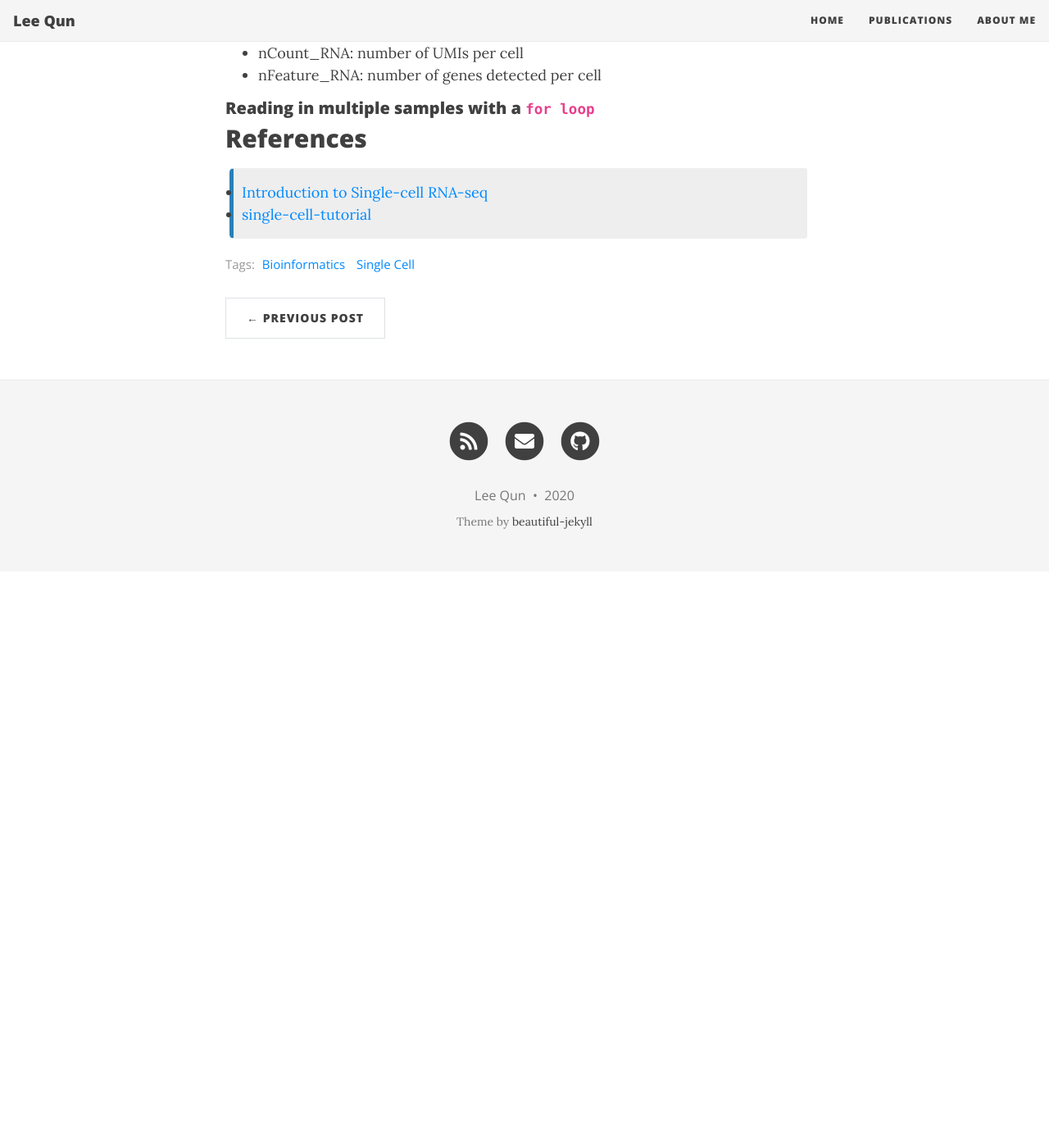
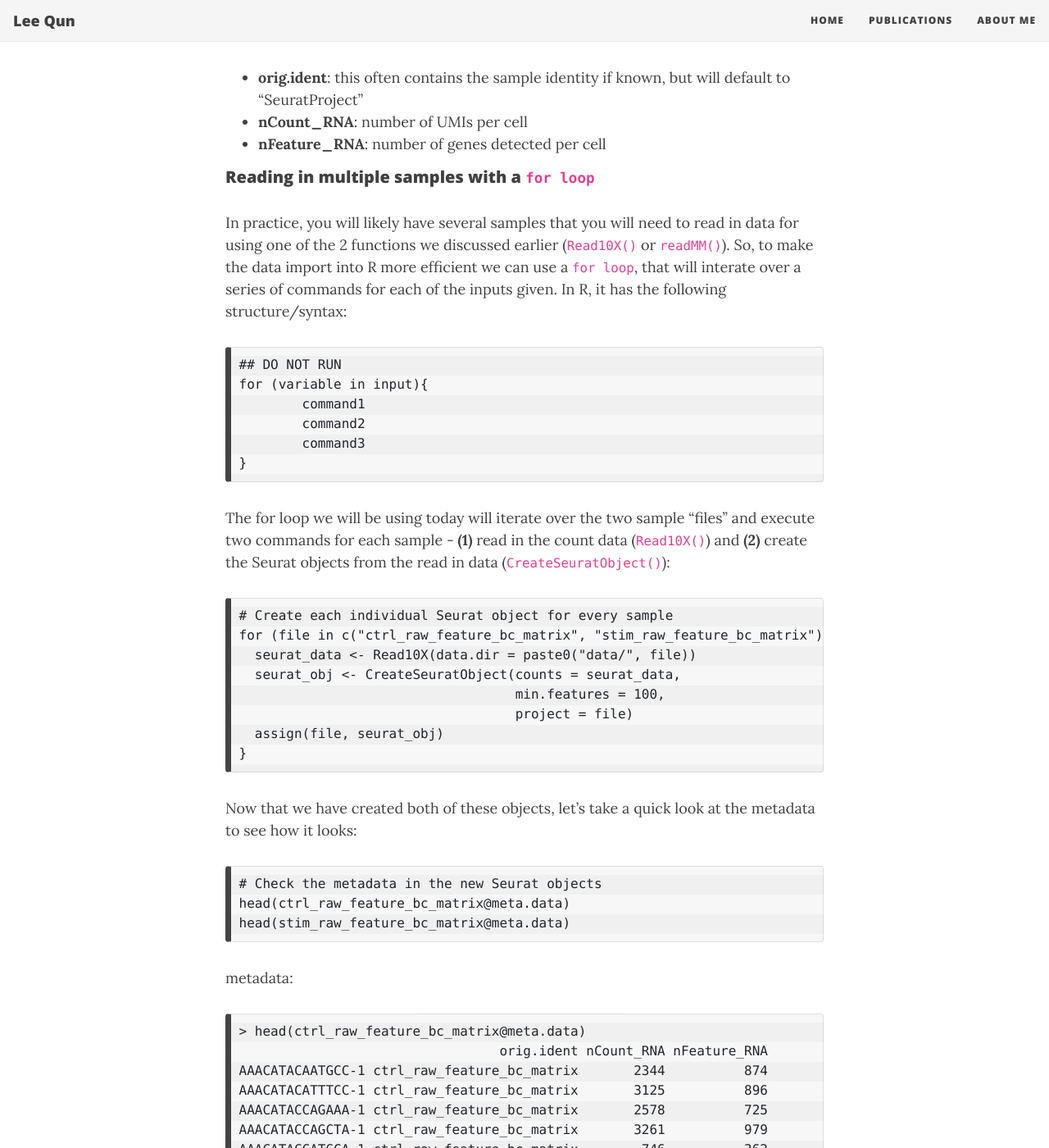
Before and after one commit to leequn/leequn.github.io, a Jekyll site: the page built from _posts/2020-06-19-SingleCell.md, in a window 1280 px wide and 1400 px high, scrolled down 12095 px. Shown: the whole window at 82% size. Built offline with Jekyll 4.4.1, drawn with Linux system fonts in a browser that asks for light colours; nearby versions of some CDN libraries; comment, search, counter and statistics services are not loaded; before the commit the page ends 12792 px from its top, so only the background shows below that; some of the changed text lies outside the part shown.

Commit message:
Update 2020-06-19-SingleCell.md

````diff
--- a/_posts/2020-06-19-SingleCell.md
+++ b/_posts/2020-06-19-SingleCell.md
@@ -217,8 +217,12 @@ The Seurat object is a custom list-like object that has well-defined spaces to s
 
 ```
 #Explore the metadata
->head(ctrl@meta.data)
+head(ctrl@meta.data)
+```
 
+metadata:
+
+```
                     orig.ident nCount_RNA nFeature_RNA
 AAACATACAATGCC-1 SeuratProject       2344          874
 AAACATACATTTCC-1 SeuratProject       3125          896
@@ -229,13 +233,62 @@ AAACATACCTCGCT-1 SeuratProject       3519          866
 ```
 
 What do the columns of metadata mean?
-- orig.ident: this often contains the sample identity if known, but will default to “SeuratProject”
-- nCount_RNA: number of UMIs per cell
-- nFeature_RNA: number of genes detected per cell
+- **orig.ident**: this often contains the sample identity if known, but will default to “SeuratProject”
+- **nCount_RNA**: number of UMIs per cell
+- **nFeature_RNA**: number of genes detected per cell
+
 
 ##### Reading in multiple samples with a `for loop`
+In practice, you will likely have several samples that you will need to read in data for using one of the 2 functions we discussed earlier (`Read10X()` or `readMM()`). So, to make the data import into R more efficient we can use a `for loop`, that will interate over a series of commands for each of the inputs given.
+In R, it has the following structure/syntax:
+```
+## DO NOT RUN
+for (variable in input){
+	command1
+	command2
+	command3
+}
+```
+The for loop we will be using today will iterate over the two sample “files” and execute two commands for each sample - **(1)** read in the count data (`Read10X()`) and **(2)** create the Seurat objects from the read in data (`CreateSeuratObject()`):
+```
+# Create each individual Seurat object for every sample
+for (file in c("ctrl_raw_feature_bc_matrix", "stim_raw_feature_bc_matrix")){
+  seurat_data <- Read10X(data.dir = paste0("data/", file))
+  seurat_obj <- CreateSeuratObject(counts = seurat_data,
+                                   min.features = 100,
+                                   project = file)
+  assign(file, seurat_obj)
+}
+```
 
+Now that we have created both of these objects, let’s take a quick look at the metadata to see how it looks:
 
+```
+# Check the metadata in the new Seurat objects
+head(ctrl_raw_feature_bc_matrix@meta.data)
+head(stim_raw_feature_bc_matrix@meta.data)
+```
+
+metadata:
+
+```
+> head(ctrl_raw_feature_bc_matrix@meta.data)
+                                 orig.ident nCount_RNA nFeature_RNA
+AAACATACAATGCC-1 ctrl_raw_feature_bc_matrix       2344          874
+AAACATACATTTCC-1 ctrl_raw_feature_bc_matrix       3125          896
+AAACATACCAGAAA-1 ctrl_raw_feature_bc_matrix       2578          725
+AAACATACCAGCTA-1 ctrl_raw_feature_bc_matrix       3261          979
+AAACATACCATGCA-1 ctrl_raw_feature_bc_matrix        746          362
+AAACATACCTCGCT-1 ctrl_raw_feature_bc_matrix       3519          866
+> head(stim_raw_feature_bc_matrix@meta.data)
+                                 orig.ident nCount_RNA nFeature_RNA
+AAACATACCAAGCT-1 stim_raw_feature_bc_matrix       1221          606
+AAACATACCCCTAC-1 stim_raw_feature_bc_matrix       1782          807
+AAACATACCCGTAA-1 stim_raw_feature_bc_matrix       1451          605
+AAACATACCCTCGT-1 stim_raw_feature_bc_matrix       1549          747
+AAACATACGAGGTG-1 stim_raw_feature_bc_matrix       1303          558
+AAACATACGCGAAG-1 stim_raw_feature_bc_matrix       5445         1330
+```
 
 
 ## References
````
